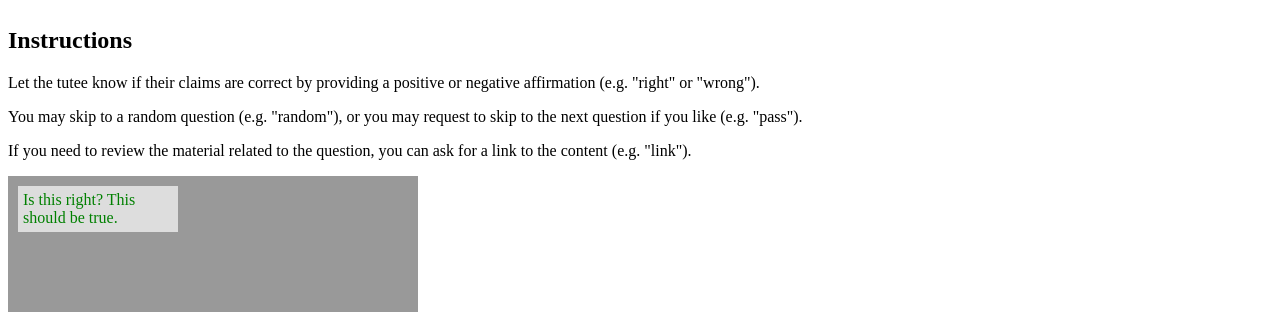
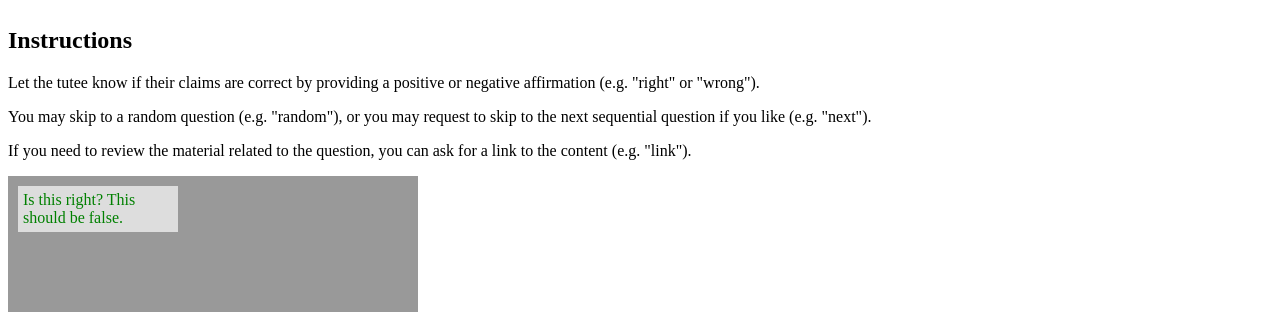
Before and after one commit to thomkrillis/web-dev-tutee, a Jekyll site: the page built from tutees/databases.html, in a window 1280 px wide. Shown: the part 635-947 px from the top of the page. Built offline with Jekyll 4.4.1, drawn with Linux system fonts in a browser that asks for light colours; the repository's description, which GitHub fills in, is left out; part of the change alters nothing that is shown.

Commit message:
Make random questions the default behaviour

```diff
--- a/tutees/databases.html
+++ b/tutees/databases.html
@@ -8,7 +8,7 @@ title: Database Tutee
 <div>
   <h2>Instructions</h2>
   <p>Let the tutee know if their claims are correct by providing a positive or negative affirmation (e.g. "right" or "wrong").</p>
-  <p>You may skip to a random question (e.g. "random"), or you may request to skip to the next question if you like (e.g. "pass").</p>
+  <p>You may skip to a random question (e.g. "random"), or you may request to skip to the next sequential question if you like (e.g. "next").</p>
   <p>If you need to review the material related to the question, you can ask for a link to the content (e.g. "link").</p>
 </div>
 
@@ -78,6 +78,11 @@ title: Database Tutee
 </style>
 
 <script>
+  var maxWeight = 1000;
+  var minWeight = 1;
+  var decayWeight = 0.2;
+  var deltaWeight = decayWeight * (maxWeight - minWeight);
+
   // Get tutee questions as JS from YML
   var getQuestions = function() {
     var questions = [];
@@ -85,10 +90,40 @@ title: Database Tutee
       questions.push({
         text: "{{question.text}}",
         value: {{question.value}},
-        content: "{{question.content}}"
+        content: "{{question.content}}",
+        weight: (maxWeight - minWeight) / 2
       });
     {% endfor %}
     return questions;
+  };
+
+  var getCurrentIndex = function() {
+    return QUESTION_INDEX - 1 < 0 ? questions.length - 1 : QUESTION_INDEX - 1;
+  };
+
+  var getNextQuestion = function() {
+    return QUESTION_INDEX;
+  };
+
+  var getRandomQuestion = function() {
+    const weightSum = questions.reduce(function(total, question) {
+      return total + question.weight;
+    }, 0);
+    let random = Math.floor(Math.random() * (weightSum + 1));
+    return questions.findIndex(function(question) {
+      random -= question.weight;
+      return random <= 0;
+    });
+  };
+
+  var decreaseWeight = function() {
+    const newWeight = questions[getCurrentIndex()].weight - 10;
+    questions[getCurrentIndex()].weight = newWeight < minWeight ? minWeight : newWeight;
+  };
+
+  var increaseWeight = function() {
+    const newWeight = questions[getCurrentIndex()].weight + deltaWeight;
+    questions[getCurrentIndex()].weight = newWeight > maxWeight ? maxWeight : newWeight;
   };
 
   // Appends a message to the chat window
@@ -134,7 +169,6 @@ title: Database Tutee
 
   var addNextQuestion = function() {
     if (QUESTION_INDEX >= questions.length) {
-      addTextToChat('We\'ve gone through everything. Let\'s start from the beginning.');
       QUESTION_INDEX = 0;
       addNextQuestion();
       return;
@@ -146,6 +180,7 @@ title: Database Tutee
   var checkRandom = function(text) {
     var randoms = [
       'random',
+      'another',
       'arbitrary'
     ];
 
@@ -241,8 +276,7 @@ title: Database Tutee
     // User wants a link to the relevant content
     if (link) {
       addTextToChat('Okay, here\'s a link to the relevant content:');
-      var contentIndex = QUESTION_INDEX - 1 < 0 ? questions.length - 1 : QUESTION_INDEX - 1;
-      var content = questions[contentIndex].content;
+      var content = questions[getCurrentIndex()].content;
       addLinkToChat('{{site.baseurl}}/lessons/databases#' + content, content);
       return;
     }
@@ -250,26 +284,30 @@ title: Database Tutee
     // User wants to skip the question for a random one
     if (random) {
       addTextToChat('Okay, let\'s skip that one right now and do a random one.');
-      QUESTION_INDEX = Math.floor(Math.random() * Math.floor(questions.length));
+      QUESTION_INDEX = getRandomQuestion();
       addNextQuestion(QUESTION_INDEX);
       return;
     }
 
-    // User wants to skip the question
+    // User wants to skip the question for the next sequential one
     if (skip) {
-      addTextToChat('Okay, let\'s skip that one right now.');
+      addTextToChat('Okay, let\'s skip that one right now for the next sequential one.');
+      QUESTION_INDEX = getNextQuestion();
       addNextQuestion(QUESTION_INDEX);
       return;
     }
 
     // User responded positively
     if (!negative && positive) {
-      if (questions[QUESTION_INDEX - 1].value) {
+      if (questions[getCurrentIndex()].value) {
         addTextToChat('That seems right!');
+        decreaseWeight();
       } else {
         addTextToChat('Wait are you sure? I think you have it backwards... Let\'s move on.');
+        increaseWeight();
       }
 
+      QUESTION_INDEX = getRandomQuestion();
       addNextQuestion(QUESTION_INDEX);
       return;
     }
@@ -278,10 +316,13 @@ title: Database Tutee
     if (negative && !positive) {
       if (!questions[QUESTION_INDEX - 1].value) {
         addTextToChat('Oh, I think you\'re right!');
+        increaseWeight();
       } else {
         addTextToChat('Wait are you sure? I think you have it backwards... Let\'s move on.');
+        decreaseWeight();
       }
 
+      QUESTION_INDEX = getRandomQuestion();
       addNextQuestion(QUESTION_INDEX);
       return;
     }
@@ -296,9 +337,8 @@ title: Database Tutee
   var reply = document.querySelector("#reply");
 
   var questions = getQuestions();
-  var QUESTION_INDEX = 0;
-
-  addNextQuestion();
+  var QUESTION_INDEX = getRandomQuestion();
+  addNextQuestion(QUESTION_INDEX);
   reply.focus();
 
   // Handles user input submissions
```
